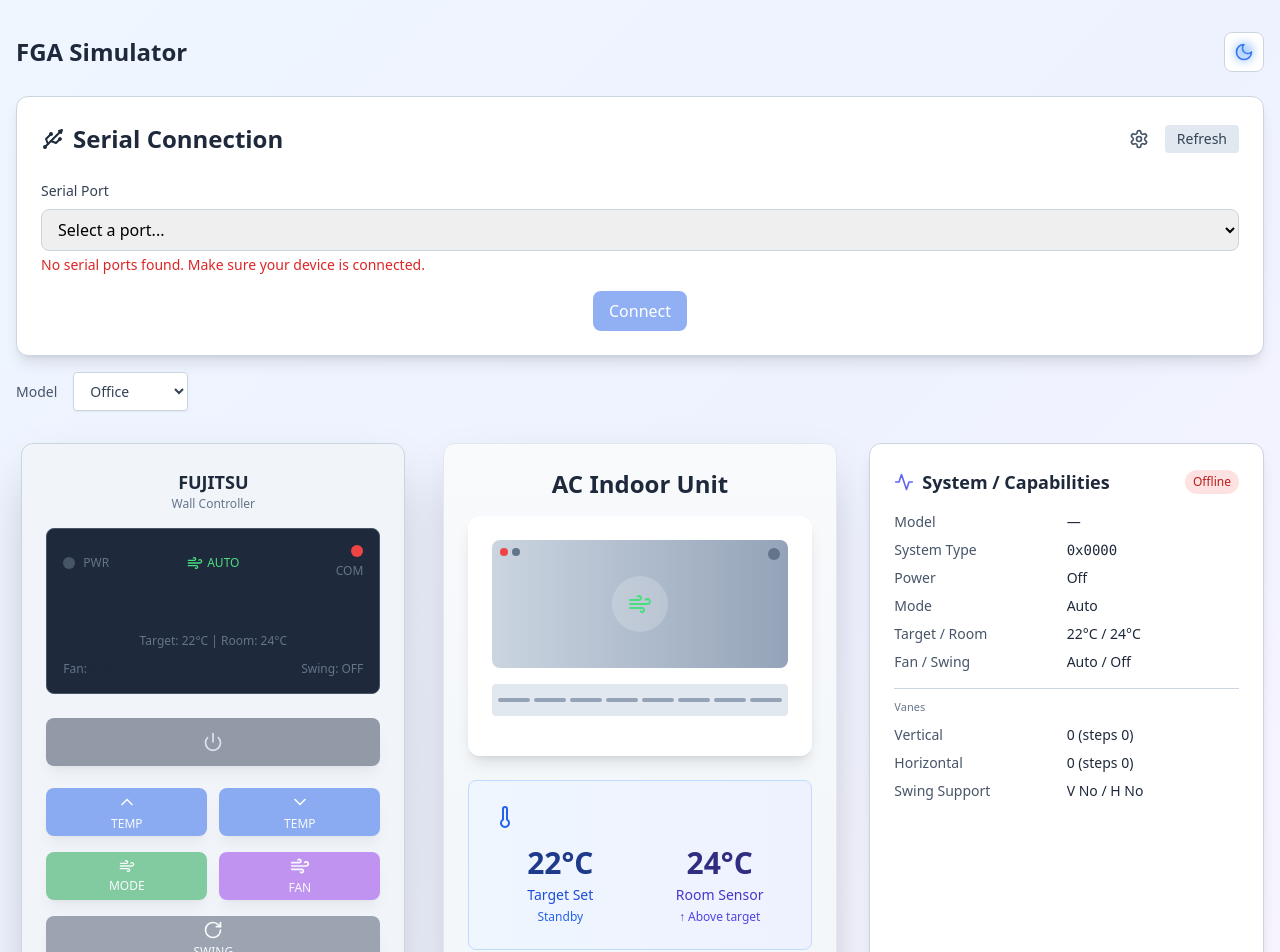
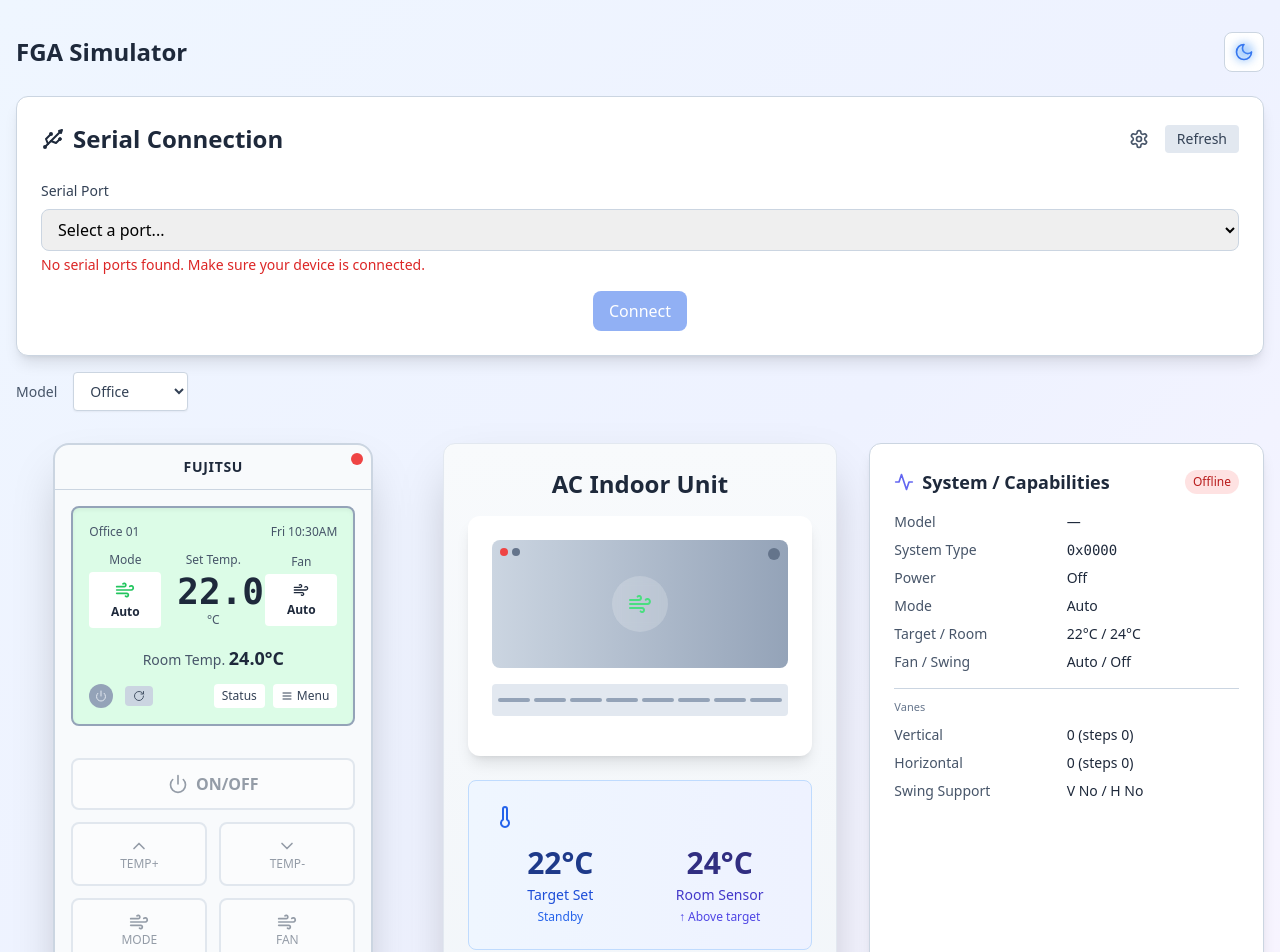
Before and after one commit to NubeIO/NubeiO-Eol-Toolkit, a React (Create React App) app in the folder frontend/: page / in a window 1280 px wide. Shown: the top 952 px of the page. Built offline with nearby package versions, Linux system fonts and the light colour scheme; the HTML template or start-up script is replaced by a standard one.

Commit message:
Make wallcontroller classic fujitsu
Signed-off-by: Tan Le <lmtan91@gmail.com>

```diff
--- a/frontend/src/components/WallController.js
+++ b/frontend/src/components/WallController.js
@@ -1,11 +1,8 @@
 import React from 'react';
-import { Power, ChevronUp, ChevronDown, Wind, RotateCw, Snowflake, Sun, Droplets, Fan } from 'lucide-react';
+import { Power, ChevronUp, ChevronDown, Wind, RotateCw, Snowflake, Sun, Droplets, Fan, Menu } from 'lucide-react';
 import { SetPower, SetMode, SetTemperature, SetFanSpeed, SetSwing } from '../wailsjs/go/main/App/App';
-import { useTheme } from '../contexts/ThemeContext';
 
-const WallController = ({ acState, onStateChange, isConnected }) => {
-  const { getThemeClasses, isDark } = useTheme();
-  const themeClasses = getThemeClasses();
+const WallController = ({ acState, onStateChange, isConnected, theme = 'light' }) => {
   const modes = ['Auto', 'Cool', 'Heat', 'Dry', 'Fan'];
   const fanSpeeds = ['Auto', 'Quiet', 'Low', 'Medium', 'High'];
 
@@ -64,97 +61,150 @@ const WallController = ({ acState, onStateChange, isConnected }) => {
   };
 
   const getModeIcon = (mode) => {
+    const iconClass = "w-5 h-5";
     switch (mode) {
-      case 'Cool': return <Snowflake className="w-4 h-4" />;
-      case 'Heat': return <Sun className="w-4 h-4" />;
-      case 'Dry': return <Droplets className="w-4 h-4" />;
-      case 'Fan': return <Fan className="w-4 h-4" />;
-      default: return <Wind className="w-4 h-4" />;
+      case 'Cool': return <Snowflake className={iconClass} />;
+      case 'Heat': return <Sun className={iconClass} />;
+      case 'Dry': return <Droplets className={iconClass} />;
+      case 'Fan': return <Fan className={iconClass} />;
+      default: return <Wind className={iconClass} />;
     }
   };
 
   const getModeColor = (mode) => {
     switch (mode) {
-      case 'Cool': return 'text-blue-400';
-      case 'Heat': return 'text-red-400';
-      case 'Dry': return 'text-yellow-400';
-      case 'Fan': return 'text-gray-400';
-      default: return 'text-green-400';
+      case 'Cool': return 'text-blue-500';
+      case 'Heat': return 'text-red-500';
+      case 'Dry': return 'text-yellow-500';
+      case 'Fan': return 'text-gray-500';
+      default: return 'text-green-500';
     }
   };
 
+  const getThemeStyles = () => {
+    return theme === 'dark' ? {
+      container: 'bg-gray-800 border-gray-600 text-gray-100',
+      lcd: 'bg-gray-900 border-gray-600 text-gray-100',
+      button: 'bg-gray-700 hover:bg-gray-600 text-gray-200 border-gray-600',
+      text: 'text-gray-100',
+      muted: 'text-gray-400'
+    } : {
+      container: 'bg-gray-50 border-gray-300 text-gray-800',
+      lcd: 'bg-green-100 border-gray-400 text-gray-900',
+      button: 'bg-white hover:bg-gray-50 text-gray-700 border-gray-300',
+      text: 'text-gray-800',
+      muted: 'text-gray-600'
+    };
+  };
+
+  const styles = getThemeStyles();
+
   return (
-    <div className={`${isDark ? 'bg-gray-900' : 'bg-gray-100'} rounded-xl shadow-2xl p-6 max-w-sm mx-auto border ${isDark ? 'border-gray-700' : 'border-gray-300'}`}>
-      {/* Header */}
-      <div className="text-center mb-4">
-        <h2 className={`text-lg font-bold ${themeClasses.text.primary}`}>FUJITSU</h2>
-        <div className={`text-xs ${themeClasses.text.muted}`}>Wall Controller</div>
+    <div className={`w-80 mx-auto ${styles.container} border-2 rounded-2xl shadow-2xl overflow-hidden`}>
+      {/* Main Body - Mimicking the Fujitsu Controller */}
+      <div className="relative">
+        {/* Top Brand Section */}
+        <div className="text-center py-3 border-b border-gray-300">
+          <div className={`text-sm font-bold ${styles.text} tracking-wider`}>FUJITSU</div>
         </div>
 
         {/* LCD Display Area */}
-      <div className={`${themeClasses.lcd} rounded-lg p-4 mb-6 border ${isDark ? 'border-gray-600' : 'border-gray-400'}`}>
-        <div className="grid grid-cols-3 items-center mb-2">
-          {/* Power Status LED */}
-          <div className="flex items-center">
-            <div className={`w-3 h-3 rounded-full mr-2 ${
-              acState.power ? 'bg-green-400 shadow-green-400/50 shadow-lg' : 'bg-gray-600'
-            }`}></div>
-            <span className={`text-xs ${themeClasses.text.muted}`}>PWR</span>
+        <div className={`${styles.lcd} m-4 rounded-lg border-2 shadow-inner p-4`}>
+          {/* Top Row - Office 01, Time */}
+          <div className="flex justify-between items-center mb-3">
+            <div className={`text-xs ${styles.muted}`}>Office 01</div>
+            <div className={`text-xs ${styles.muted}`}>Fri 10:30AM</div>
           </div>
 
-          {/* Mode Display */}
+          {/* Main Display Row */}
+          <div className="grid grid-cols-3 gap-4 items-center mb-4">
+            {/* Mode Section */}
             <div className="text-center">
-            <div className={`flex items-center justify-center ${getModeColor(acState.mode)}`}>
+              <div className={`text-xs ${styles.muted} mb-1`}>Mode</div>
+              <div className={`flex flex-col items-center p-2 rounded ${styles.button}`}>
+                <div className={getModeColor(acState.mode)}>
                   {getModeIcon(acState.mode)}
-              <span className="ml-1 text-xs font-medium">{acState.mode.toUpperCase()}</span>
                 </div>
-          </div>
-
-          {/* Connection Status */}
-          <div className="text-right">
-            <div className={`w-3 h-3 rounded-full ml-auto ${
-              isConnected ? 'bg-blue-400 shadow-blue-400/50 shadow-lg' : 'bg-red-500'
-            }`}></div>
-            <span className={`text-xs ${themeClasses.text.muted}`}>COM</span>
+                <span className={`text-xs font-bold ${styles.text} mt-1`}>
+                  {acState.mode}
+                </span>
               </div>
             </div>
 
             {/* Temperature Display */}
             <div className="text-center">
-          <div className={`text-4xl font-mono mb-1 ${isDark ? 'text-white' : 'text-gray-800'}`}>
-            {acState.temperature}°
+              <div className={`text-xs ${styles.muted} mb-1`}>Set Temp.</div>
+              <div className={`text-4xl font-bold ${styles.text} font-mono`}>
+                {acState.temperature}.0
               </div>
-          <div className={`text-xs ${themeClasses.text.muted}`}>
-            Target: {acState.temperature}°C | Room: {acState.currentTemp}°C
-          </div>
+              <div className={`text-xs ${styles.muted}`}>°C</div>
             </div>
 
-        {/* Fan Speed & Swing Status */}
-        <div className="flex justify-between mt-3 text-xs">
-          <div className={themeClasses.text.muted}>
-            Fan: <span className={themeClasses.text.primary}>{acState.fanSpeed}</span>
-          </div>
-          <div className={themeClasses.text.muted}>
-            Swing: <span className={acState.swing ? 'text-blue-400' : 'text-gray-500'}>
-              {acState.swing ? 'ON' : 'OFF'}
+            {/* Fan Section */}
+            <div className="text-center">
+              <div className={`text-xs ${styles.muted} mb-1`}>Fan</div>
+              <div className={`flex flex-col items-center p-2 rounded ${styles.button}`}>
+                <Wind className={`w-4 h-4 ${styles.text} ${acState.power && acState.fanSpeed !== 'Auto' ? 'animate-pulse' : ''}`} />
+                <span className={`text-xs font-bold ${styles.text} mt-1`}>
+                  {acState.fanSpeed}
                 </span>
               </div>
             </div>
           </div>
 
+          {/* Room Temperature */}
+          <div className="text-center mb-3">
+            <span className={`text-sm ${styles.muted}`}>Room Temp. </span>
+            <span className={`text-lg font-bold ${styles.text}`}>{acState.currentTemp}.0°C</span>
+          </div>
+
+          {/* Status Icons Row */}
+          <div className="flex justify-between items-center">
+            <div className="flex items-center space-x-3">
+              {/* Power Status */}
+              <div className={`w-6 h-6 rounded-full flex items-center justify-center ${
+                acState.power ? 'bg-green-500 text-white' : 'bg-gray-400 text-gray-200'
+              }`}>
+                <Power className="w-3 h-3" />
+              </div>
+
+              {/* Swing Status */}
+              <div className={`text-xs px-2 py-1 rounded ${
+                acState.swing
+                  ? 'bg-blue-500 text-white'
+                  : 'bg-gray-300 text-gray-600'
+              }`}>
+                <RotateCw className={`w-3 h-3 ${acState.swing ? 'animate-spin' : ''}`} />
+              </div>
+            </div>
+
+            <div className="flex space-x-2">
+              {/* Status and Menu placeholders */}
+              <div className={`px-2 py-1 text-xs rounded ${styles.button}`}>Status</div>
+              <div className={`px-2 py-1 text-xs rounded ${styles.button} flex items-center`}>
+                <Menu className="w-3 h-3 mr-1" />
+                Menu
+              </div>
+            </div>
+          </div>
+        </div>
+
         {/* Control Buttons */}
-      <div className="space-y-4">
+        <div className="p-4 space-y-3">
           {/* Power Button */}
           <button
             onClick={handlePowerToggle}
             disabled={!isConnected}
-          className={`w-full h-12 rounded-lg font-bold text-lg transition-all duration-200 ${
+            className={`w-full py-3 rounded-lg border-2 font-bold transition-all duration-200 ${
               acState.power
-              ? 'bg-red-600 text-white hover:bg-red-700 shadow-red-600/25'
-              : 'bg-gray-700 text-gray-300 hover:bg-gray-600'
-          } ${!isConnected ? 'opacity-50 cursor-not-allowed' : 'hover:scale-105'} shadow-lg`}
+                ? 'bg-red-500 border-red-600 text-white hover:bg-red-600 shadow-lg shadow-red-500/25'
+                : `${styles.button} hover:shadow-lg`
+            } ${!isConnected ? 'opacity-50 cursor-not-allowed' : 'hover:scale-[1.02]'}`}
           >
-          <Power className="w-5 h-5 mx-auto" />
+            <div className="flex items-center justify-center space-x-2">
+              <Power className="w-5 h-5" />
+              <span>ON/OFF</span>
+            </div>
           </button>
 
           {/* Temperature Controls */}
@@ -162,18 +212,24 @@ const WallController = ({ acState, onStateChange, isConnected }) => {
             <button
               onClick={() => handleTemperatureChange(1)}
               disabled={!isConnected || !acState.power || acState.temperature >= 30}
-            className="wall-controller-btn bg-blue-600 hover:bg-blue-700 disabled:opacity-50 disabled:cursor-not-allowed"
+              className={`py-3 rounded-lg border-2 transition-all duration-200 ${styles.button}
+                disabled:opacity-50 disabled:cursor-not-allowed hover:scale-[1.02] hover:shadow-lg`}
             >
+              <div className="flex flex-col items-center">
                 <ChevronUp className="w-5 h-5" />
-            <span className="text-xs">TEMP</span>
+                <span className="text-xs">TEMP+</span>
+              </div>
             </button>
             <button
               onClick={() => handleTemperatureChange(-1)}
               disabled={!isConnected || !acState.power || acState.temperature <= 16}
-            className="wall-controller-btn bg-blue-600 hover:bg-blue-700 disabled:opacity-50 disabled:cursor-not-allowed"
+              className={`py-3 rounded-lg border-2 transition-all duration-200 ${styles.button}
+                disabled:opacity-50 disabled:cursor-not-allowed hover:scale-[1.02] hover:shadow-lg`}
             >
+              <div className="flex flex-col items-center">
                 <ChevronDown className="w-5 h-5" />
-            <span className="text-xs">TEMP</span>
+                <span className="text-xs">TEMP-</span>
+              </div>
             </button>
           </div>
 
@@ -182,18 +238,24 @@ const WallController = ({ acState, onStateChange, isConnected }) => {
             <button
               onClick={handleModeChange}
               disabled={!isConnected || !acState.power}
-            className="wall-controller-btn bg-green-600 hover:bg-green-700 disabled:opacity-50 disabled:cursor-not-allowed"
+              className={`py-3 rounded-lg border-2 transition-all duration-200 ${styles.button}
+                disabled:opacity-50 disabled:cursor-not-allowed hover:scale-[1.02] hover:shadow-lg`}
             >
+              <div className="flex flex-col items-center">
                 {getModeIcon(acState.mode)}
                 <span className="text-xs">MODE</span>
+              </div>
             </button>
             <button
               onClick={handleFanSpeedChange}
               disabled={!isConnected || !acState.power}
-            className="wall-controller-btn bg-purple-600 hover:bg-purple-700 disabled:opacity-50 disabled:cursor-not-allowed"
+              className={`py-3 rounded-lg border-2 transition-all duration-200 ${styles.button}
+                disabled:opacity-50 disabled:cursor-not-allowed hover:scale-[1.02] hover:shadow-lg`}
             >
+              <div className="flex flex-col items-center">
                 <Wind className="w-5 h-5" />
                 <span className="text-xs">FAN</span>
+              </div>
             </button>
           </div>
 
@@ -201,20 +263,25 @@ const WallController = ({ acState, onStateChange, isConnected }) => {
           <button
             onClick={handleSwingToggle}
             disabled={!isConnected || !acState.power}
-          className={`w-full wall-controller-btn ${
+            className={`w-full py-3 rounded-lg border-2 transition-all duration-200 ${
               acState.swing
-              ? 'bg-orange-600 hover:bg-orange-700'
-              : 'bg-gray-600 hover:bg-gray-700'
-          } disabled:opacity-50 disabled:cursor-not-allowed`}
+                ? 'bg-blue-500 border-blue-600 text-white hover:bg-blue-600 shadow-lg shadow-blue-500/25'
+                : `${styles.button} hover:shadow-lg`
+            } disabled:opacity-50 disabled:cursor-not-allowed hover:scale-[1.02]`}
           >
+            <div className="flex items-center justify-center space-x-2">
               <RotateCw className={`w-5 h-5 ${acState.swing ? 'animate-spin' : ''}`} />
-          <span className="text-xs">SWING</span>
+              <span>SWING</span>
+            </div>
           </button>
         </div>
 
-      {/* Footer */}
-      <div className={`mt-4 text-center text-xs ${themeClasses.text.muted}`}>
-        Model: {acState.model === 1 ? 'Office' : acState.model === 2 ? 'Horizontal' : 'VRF'}
+        {/* Connection Status Indicator */}
+        <div className="absolute top-2 right-2">
+          <div className={`w-3 h-3 rounded-full ${
+            isConnected ? 'bg-green-400 shadow-green-400/50 shadow-lg animate-pulse' : 'bg-red-500'
+          }`}></div>
+        </div>
       </div>
     </div>
   );
```
Lines whose indentation alone changed are shown as unchanged.
